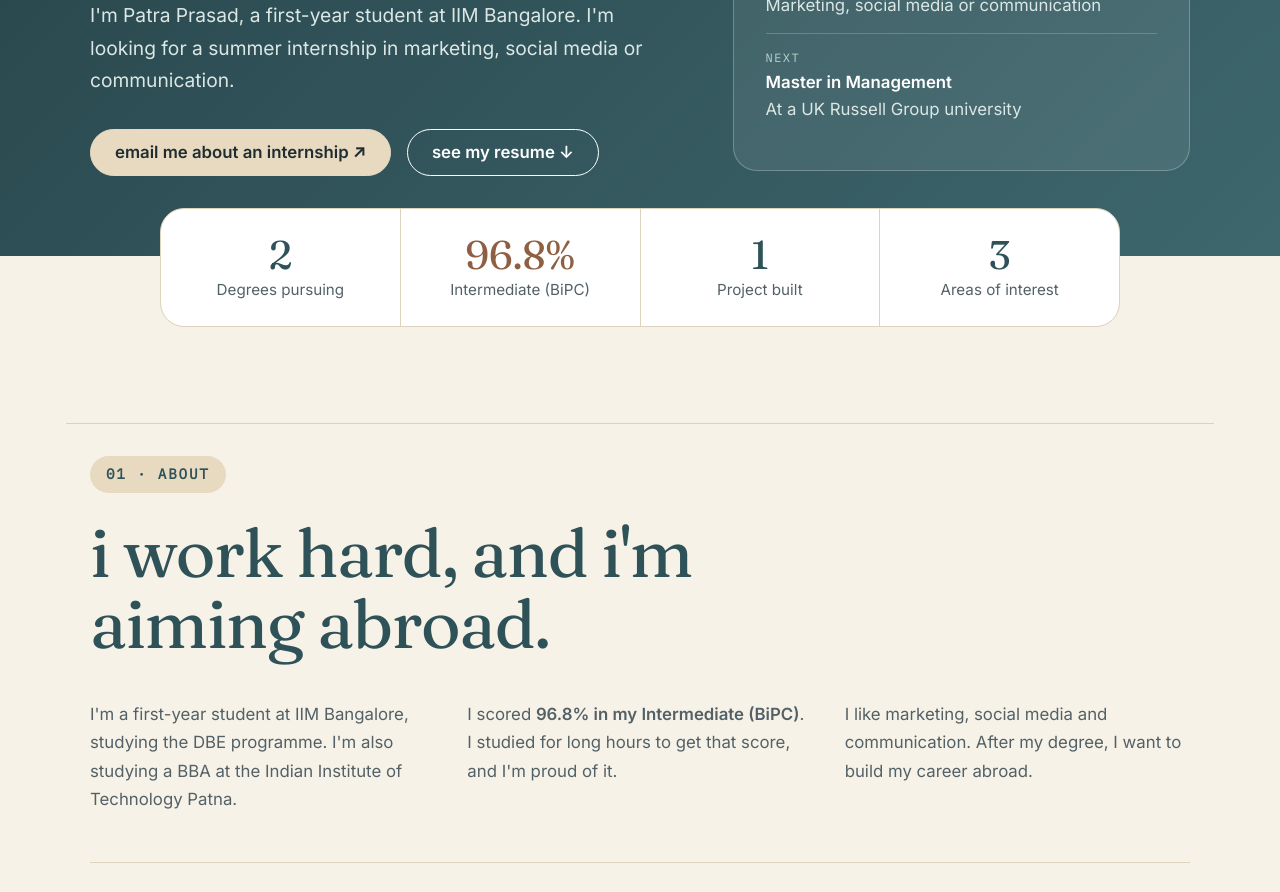
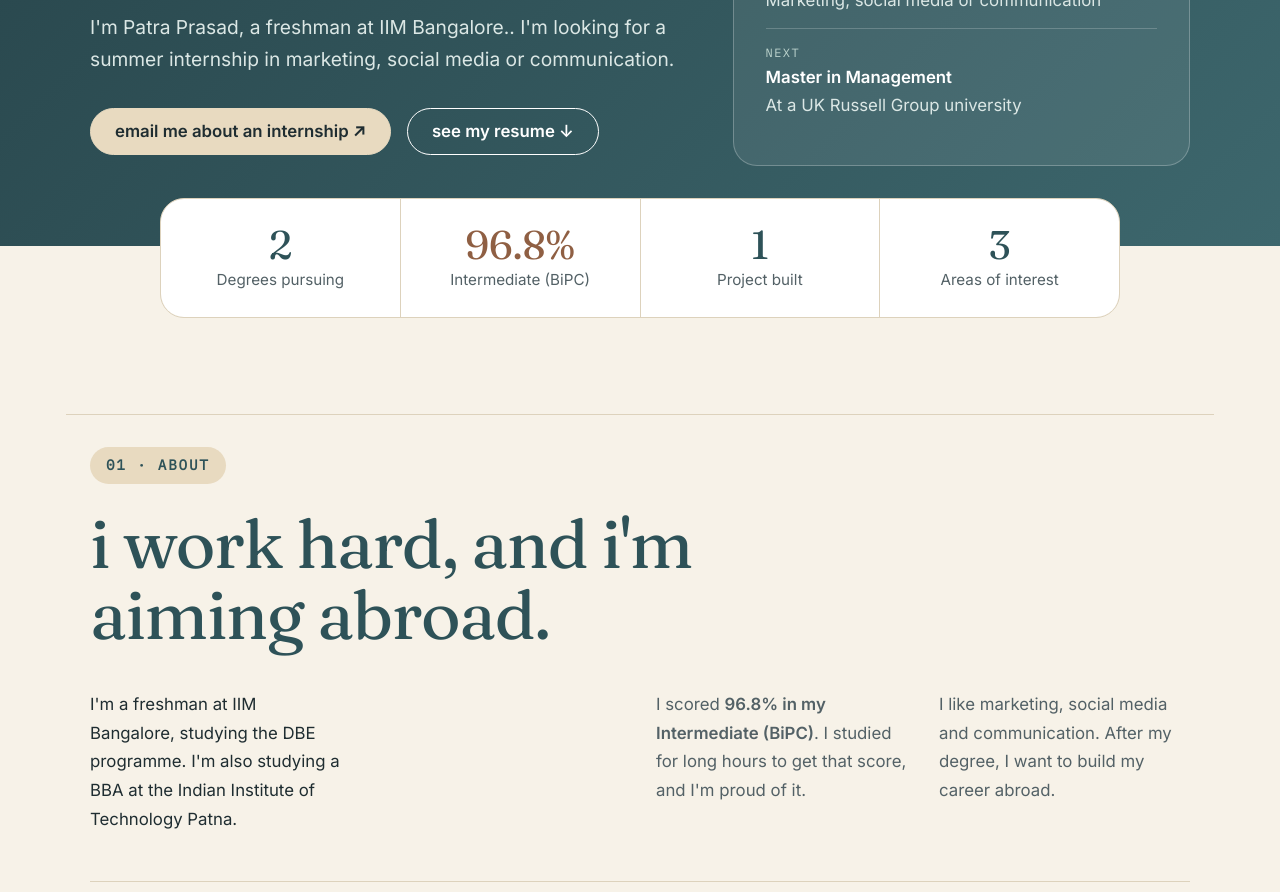
Before and after one commit to patraprasad-21/resume-website, a plain HTML site: page index.html in a window 1280 px wide. Shown: the part 603-1495 px from the top of the page. Drawn offline with Linux system fonts and the light colour scheme.

Commit message:
Update index.html

```diff
--- a/index.html
+++ b/index.html
@@ -35,7 +35,7 @@
     <div class="hero-text">
       <p class="kicker">IIM Bangalore &middot; Marketing &middot; Communication</p>
       <h1 class="headline hero-title">i study management, and i like marketing and communication.</h1>
-      <p class="lead">I'm Patra Prasad, a first-year student at IIM Bangalore. I'm looking for a summer internship in marketing, social media or communication.</p>
+      <p class="lead">I'm Patra Prasad, a freshman at IIM Bangalore.. I'm looking for a summer internship in marketing, social media or communication.</p>
       <div class="actions">
         <a class="pill pill-fill" href="mailto:patraprasad599@gmail.com?subject=Internship%20opportunity">email me about an internship &#8599;</a>
         <a class="pill" href="#resume">see my resume &#8595;</a>
@@ -63,7 +63,7 @@
       <p class="kicker">01 &middot; About</p>
       <h2 class="headline">i work hard, and i'm aiming abroad.</h2>
       <div class="cols">
-        <p>I'm a first-year student at IIM Bangalore, studying the DBE programme. I'm also studying a BBA at the Indian Institute of Technology Patna.</p>
+      I'm a freshman at IIM Bangalore, studying the DBE programme. I'm also studying a BBA at the Indian Institute of Technology Patna.</p>
         <p>I scored <strong>96.8% in my Intermediate (BiPC)</strong>. I studied for long hours to get that score, and I'm proud of it.</p>
         <p>I like marketing, social media and communication. After my degree, I want to build my career abroad.</p>
       </div>
@@ -151,7 +151,7 @@
       <div class="sheet">
         <h3>Patra Prasad</h3>
         <p>patraprasad599@gmail.com</p>
-        <p>First-year at IIM Bangalore, interested in marketing, social media and communication, and looking for a summer internship.</p>
+        <p>Freshman at IIM Bangalore, interested in marketing, social media and communication, and looking for a summer internship.</p>
         <h4>Projects</h4>
         <p><strong>Personal website.</strong> Built with HTML and CSS, and published on GitHub Pages.</p>
         <h4>Education</h4>
```
